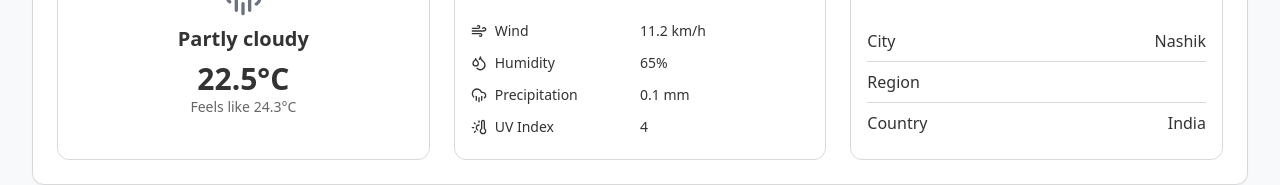
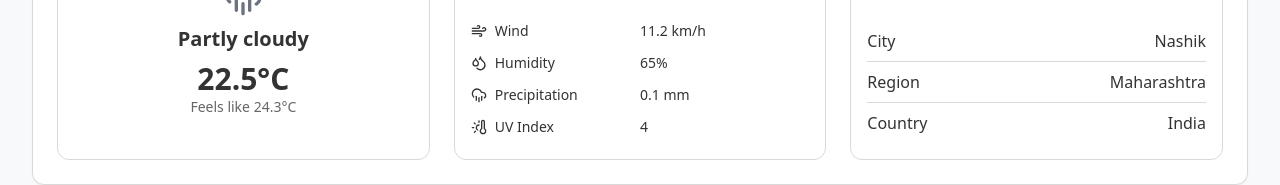
Before and after one commit to BhaveshXDev/growvent-harmony, a React (Vite) app: page /weather in a window 1280 px wide. Shown: the part 364-549 px from the top of the page. Built offline with nearby package versions, Linux system fonts and the light colour scheme; sample sign-in values are in the browser's storage.

Commit message:
Update Weather.tsx

```diff
--- a/src/pages/Weather.tsx
+++ b/src/pages/Weather.tsx
@@ -305,7 +305,7 @@ const Weather = () => {
 const mockWeatherData: WeatherData = {
   location: {
     name: "Nashik",
-    state: "Maharashtra",
+    region: "Maharashtra",
     country: "India"
   },
   current: {
```
